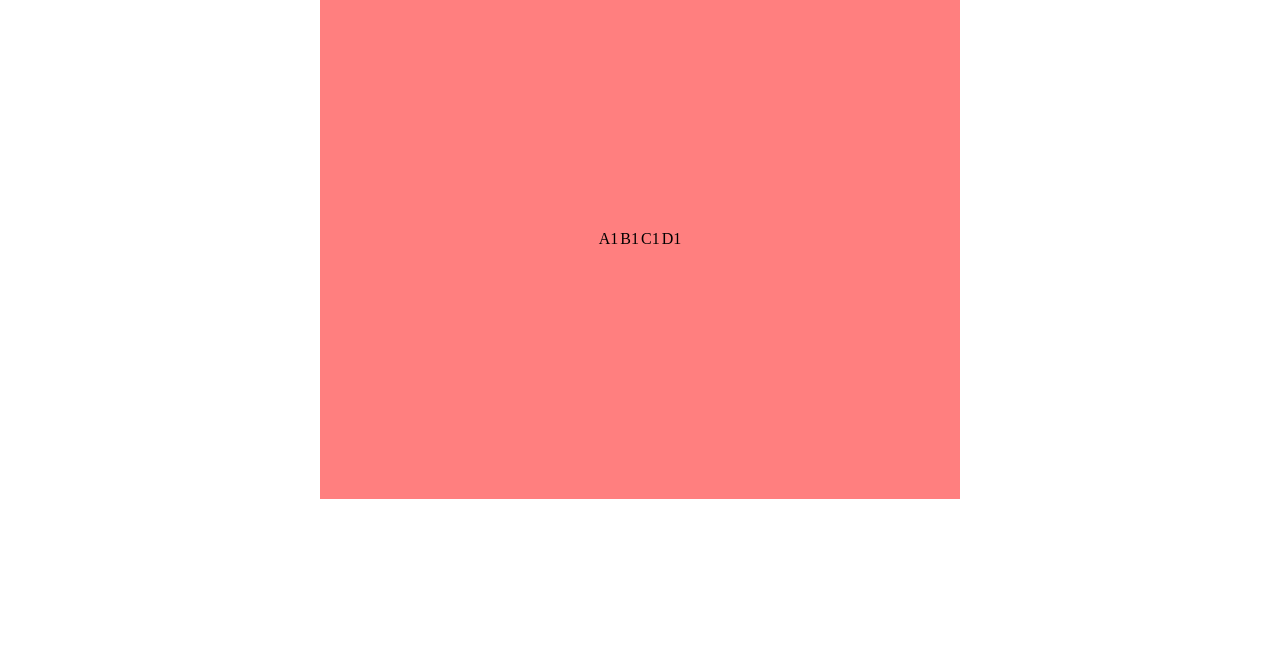
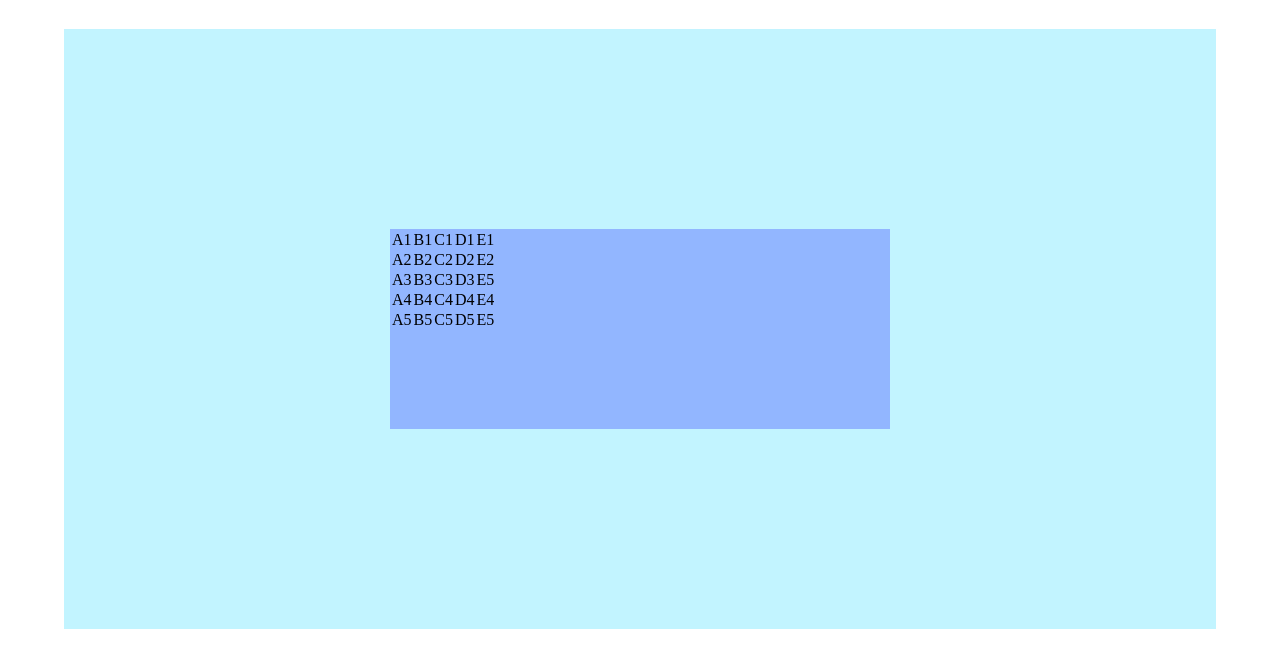
Before and after one commit to DaniloBMike/Tables, a plain HTML site: page index.html in a window 1280 px wide. Shown: the part 58-726 px from the top of the page. Drawn offline with Linux system fonts and the light colour scheme.

Commit message:
Add the initial table
Add initial table and some style to the section/table.

```diff
--- a/index.css
+++ b/index.css
@@ -14,11 +14,19 @@ h1 {
 }
 
 section {
-    background-color: rgb(255, 127, 127);
-    height: 65vh;
-    width: 50vw;
+    background-color: rgba(127, 232, 255, 0.474);
+    height: 600px;
+    width: 90%;
     display: flex;
     justify-content: center;
+    justify-self: center;
     align-items: center;
-    justify-self: center;
+    margin-top: 50px;
 }
+
+table {
+    background-color: rgba(71, 86, 255, 0.392);
+    height: 200px;
+    width: 500px;
+    display: inline-block;
+}
--- a/index.html
+++ b/index.html
@@ -27,7 +27,41 @@
                 <td>B1</td>
                 <td>C1</td>
                 <td>D1</td>
+                <td>E1</td>
             </tr>
+
+            <tr>
+                <td>A2</td>
+                <td>B2</td>
+                <td>C2</td>
+                <td>D2</td>
+                <td>E2</td>
+            </tr>
+
+            <tr>
+                <td>A3</td>
+                <td>B3</td>
+                <td>C3</td>
+                <td>D3</td>
+                <td>E5</td>
+            </tr>
+
+            <tr>
+                <td>A4</td>
+                <td>B4</td>
+                <td>C4</td>
+                <td>D4</td>
+                <td>E4</td>
+            </tr>
+
+            <tr>
+                <td>A5</td>
+                <td>B5</td>
+                <td>C5</td>
+                <td>D5</td>
+                <td>E5</td>
+            </tr>
+
         </table>
 
     </section>
```
